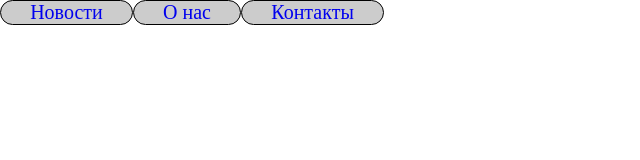
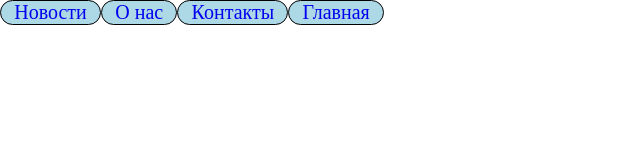
Before and after one commit to IlyaDem/F12, a plain HTML site: page index.html in a window 1280 px wide. Shown: the whole page, without its empty margins (0-640 px from the left). Drawn offline with Linux system fonts and the light colour scheme.

Commit message:
Menu - reduct

```diff
--- a/index.html
+++ b/index.html
@@ -11,6 +11,7 @@
 		<li><a href="#">Новости</a></li>
 		<li><a href="#">О нас</a></li>
 		<li><a href="#">Контакты</a></li>
+		<li><a href="#">Главная</a></li>
 	</ul>
 </body>
 </html>
--- a/styles.css
+++ b/styles.css
@@ -14,7 +14,7 @@ ul li{
 }
 ul li a{
 	text-align: center;
-	background-color: #ccc;
+	background-color: lightblue;
 	font-size: 20px;
 	text-decoration: none;
 	display: block;
```
